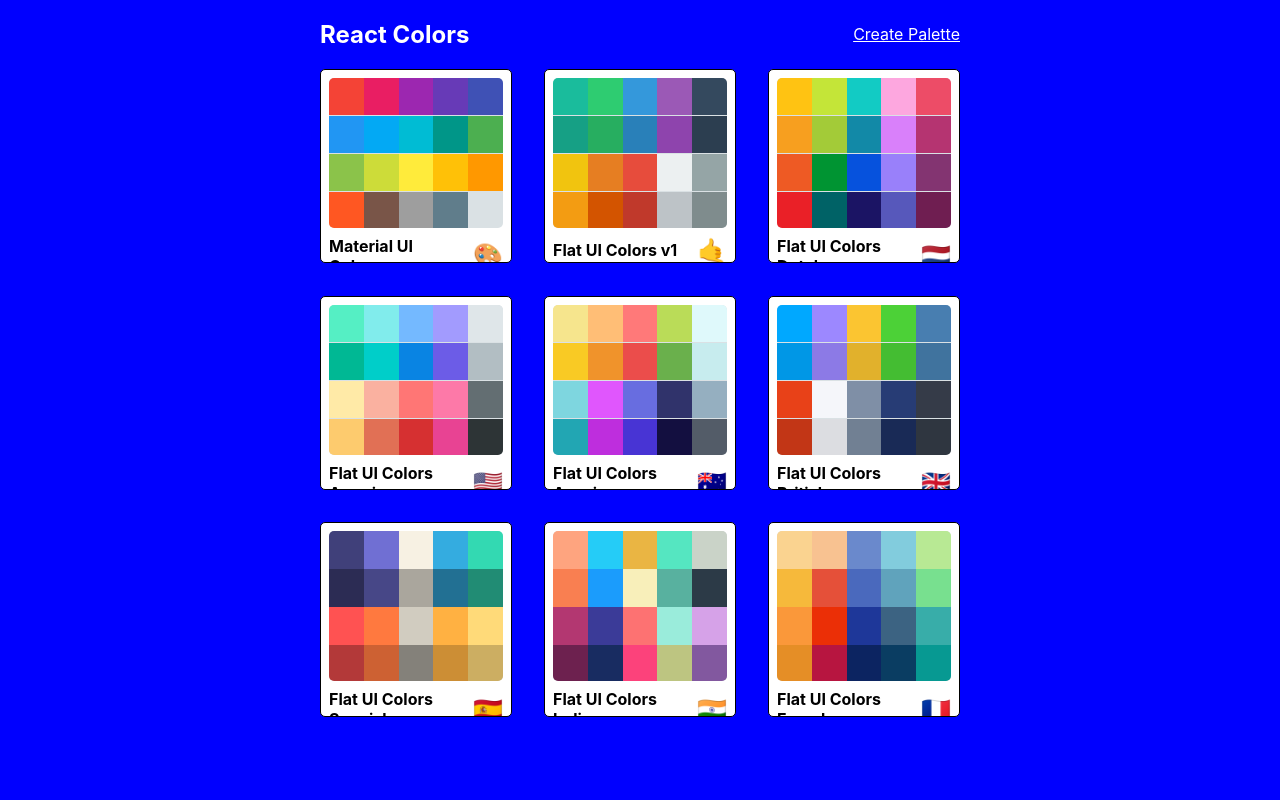
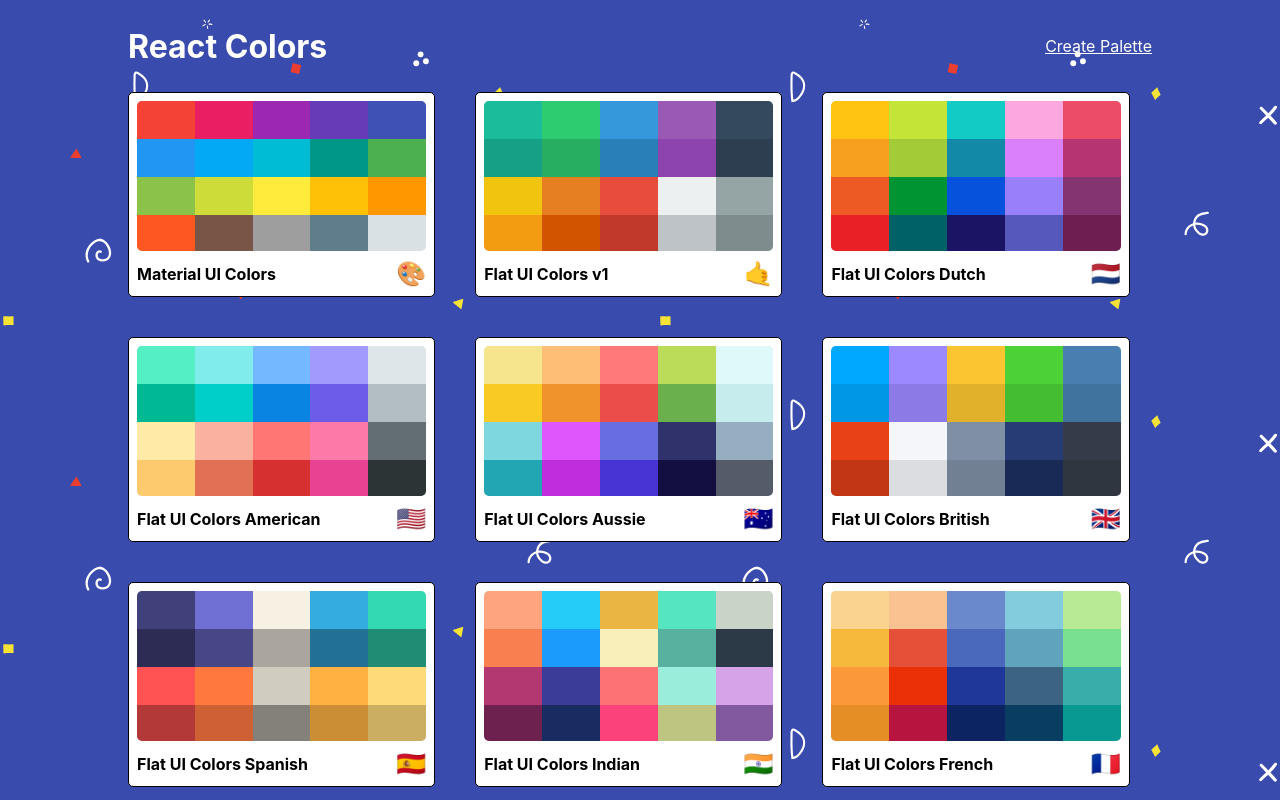
Before and after one commit to lingyaHu/ColorPicker, a React (Create React App) app in the folder color_picker/: page / in a window 1280 px wide. Built offline with nearby package versions, Linux system fonts and the light colour scheme.

Commit message:
add bg svg to palettelist

```diff
--- a/color_picker/src/PaletteList.js
+++ b/color_picker/src/PaletteList.js
@@ -14,7 +14,7 @@
       <div className={classes.root}>
         <div className={classes.container}>
           <nav className={classes.nav}>
-            <h1>React Colors</h1>
+            <h1 className={classes.heading}>React Colors</h1>{' '}
             <Link to='/palette/new'>Create Palette</Link>
           </nav>
           <div className={classes.palettes}>
--- a/color_picker/src/styles/PaletteListStyles.js
+++ b/color_picker/src/styles/PaletteListStyles.js
@@ -1,10 +1,18 @@
+import sizes from './sizes';
+import bg from './bg.svg';
 export default {
   root: {
-    backgroundColor: 'blue',
     height: '100vh',
     display: 'flex',
     alignItems: 'flex-start',
     justifyContent: 'center',
+    /* background by SVGBackgrounds.com */
+    backgroundColor: '#394bad',
+    backgroundImage: `url(${bg})`,
+    overflow: 'scroll',
+  },
+  heading: {
+    fontSize: '2rem',
   },
   container: {
     width: '50%',
@@ -12,6 +20,12 @@
     alignItems: 'flex-start',
     flexDirection: 'column',
     flexWrap: 'wrap',
+    [sizes.down('xl')]: {
+      width: '80%',
+    },
+    [sizes.down('xs')]: {
+      width: '75%',
+    },
   },
   nav: {
     display: 'flex',
@@ -28,6 +42,13 @@
     width: '100%',
     display: 'grid',
     gridTemplateColumns: 'repeat(3, 30%)',
-    gridGap: '5%',
+    gridGap: '2.5rem',
+    [sizes.down('md')]: {
+      gridTemplateColumns: 'repeat(2, 50%)',
+    },
+    [sizes.down('xs')]: {
+      gridTemplateColumns: 'repeat(1, 100%)',
+      gridGap: '1.4rem',
+    },
   },
 };
--- a/color_picker/src/styles/sizes.js
+++ b/color_picker/src/styles/sizes.js
@@ -6,6 +6,7 @@
       sm: '767.98px',
       md: '991.98px',
       lg: '1199.98px',
+      xl: '1600px',
     };
     return `@media (max-width: ${sizes[size]})`;
   },
```
Also changed, not shown: color_picker/src/styles/bg.svg (added).
